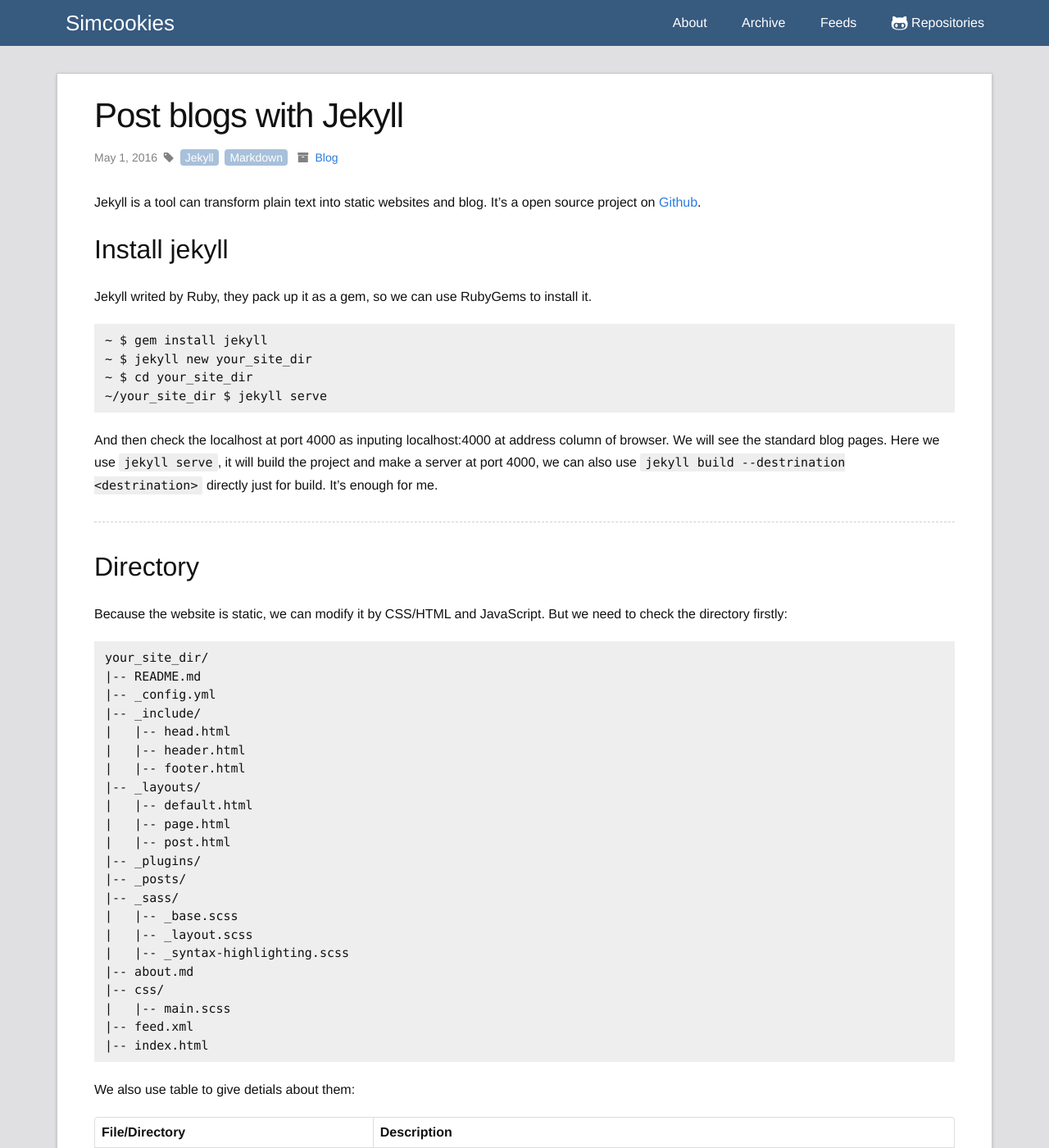
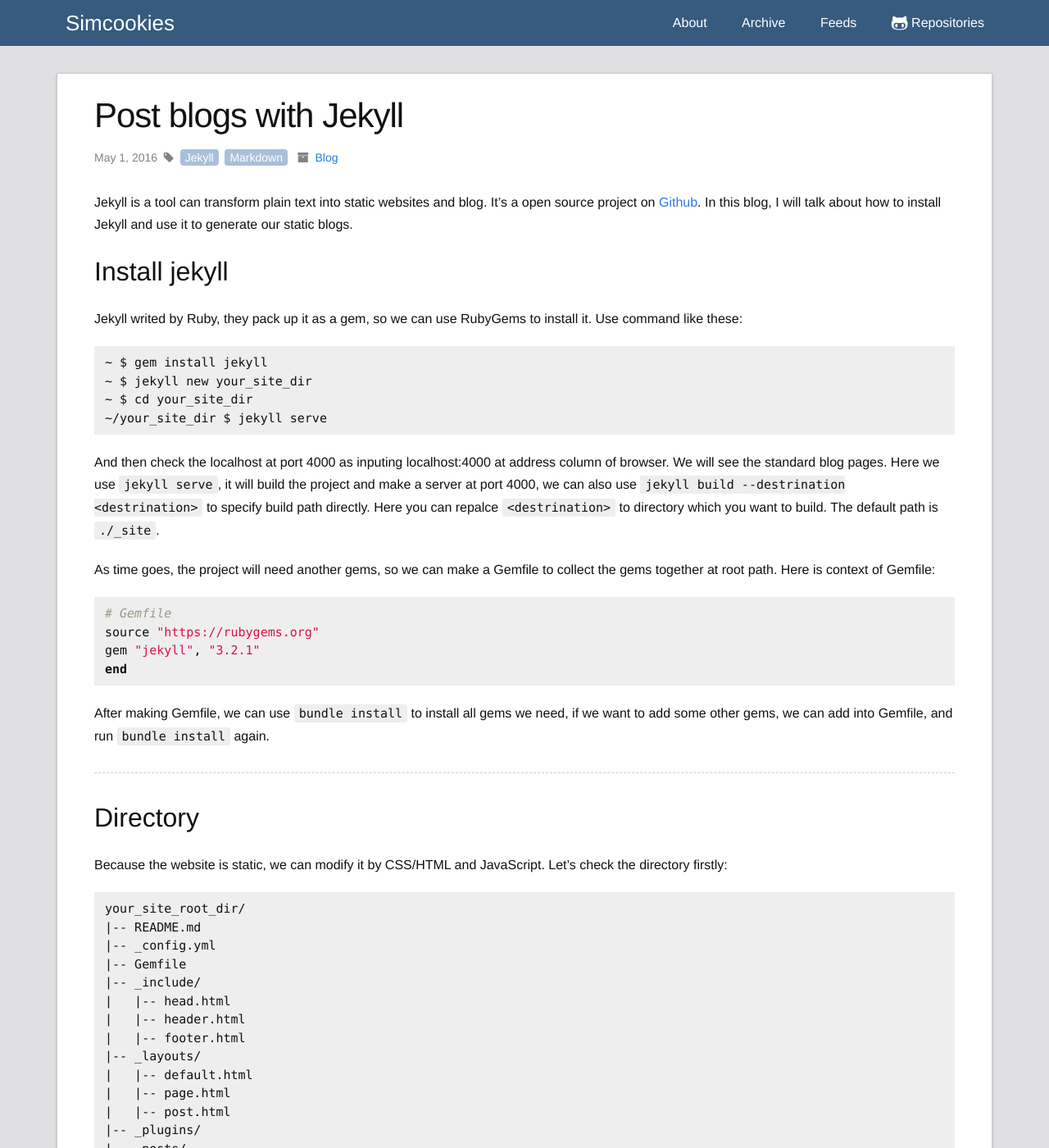
Before and after one commit to Simcookies/gitio, a Jekyll site: the page built from _posts/2016-05-01-deploy-first-blog-by-jekyll.markdown, in a window 1280 px wide and 1400 px high. Shown: the whole window at 82% size. Built offline with Jekyll 4.4.1, drawn with Linux system fonts in a browser that asks for light colours; nearby versions of some CDN libraries; comment, search, counter and statistics services are not loaded; some of the changed text lies outside the part shown.

Commit message:
Made some little modify

````diff
--- a/_config.yml
+++ b/_config.yml
@@ -31,5 +31,6 @@ paginate_path: "page:num"
 # Markdown settings
 markdown: kramdown
 kramdown:
-    input: GFM
+  input: GFM
+
 highlighter: rouge
--- a/_posts/2016-05-01-deploy-first-blog-by-jekyll.markdown
+++ b/_posts/2016-05-01-deploy-first-blog-by-jekyll.markdown
@@ -4,11 +4,11 @@ category: Blog
 tags: jekyll markdown
 ---
 
-Jekyll is a tool can transform plain text into static websites and blog. It's a open source project on [Github](https://github.com/jekyll/jekyll).
+Jekyll is a tool can transform plain text into static websites and blog. It's a open source project on [Github](https://github.com/jekyll/jekyll). In this blog, I will talk about how to install Jekyll and use it to generate our static blogs.
 
 ## Install jekyll
 
-Jekyll writed by Ruby, they pack up it as a gem, so we can use RubyGems to install it.
+Jekyll writed by Ruby, they pack up it as a gem, so we can use RubyGems to install it. Use command like these:
 
 ```
 ~ $ gem install jekyll
@@ -17,18 +17,30 @@ Jekyll writed by Ruby, they pack up it as a gem, so we can use RubyGems to insta
 ~/your_site_dir $ jekyll serve
 ```
 
-And then check the localhost at port 4000 as inputing localhost:4000 at address column of browser. We will see the standard blog pages. Here we use `jekyll serve`, it will build the project and make a server at port 4000, we can also use `jekyll build --destrination <destrination>` directly just for build. It's enough for me.
+And then check the localhost at port 4000 as inputing localhost:4000 at address column of browser. We will see the standard blog pages. Here we use `jekyll serve`, it will build the project and make a server at port 4000, we can also use `jekyll build --destrination <destrination>` to specify build path directly. Here you can repalce `<destrination>` to directory which you want to build. The default path is `./_site`.
+
+As time goes, the project will need another gems, so we can make a Gemfile to collect the gems together at root path. Here is context of Gemfile:
+
+```ruby
+# Gemfile
+source "https://rubygems.org"
+gem "jekyll", "3.2.1"
+end
+```
+
+After making Gemfile, we can use `bundle install` to install all gems we need, if we want to add some other gems, we can add into Gemfile, and run `bundle install` again.
 
 ---------------
 
 ## Directory
 
-Because the website is static, we can modify it by CSS/HTML and JavaScript. But we need to check the directory firstly:
+Because the website is static, we can modify it by CSS/HTML and JavaScript. Let's check the directory firstly:
 
 ```
-your_site_dir/
+your_site_root_dir/
 |-- README.md
 |-- _config.yml
+|-- Gemfile
 |-- _include/
 |   |-- head.html
 |   |-- header.html
@@ -49,11 +61,12 @@ your_site_dir/
 |-- feed.xml
 |-- index.html
 ```
-We also use table to give detials about them:
+Here I made a table to give detials about them:
 
 | File/Directory | Description |
 |----------------|-------------|
 |_config.yml | Stores configuration data. And it also can store global variables.|
+|Gemfile| I made it by myself (The lastest version Jekyll will make it for you) |
 |_include | These are the partials that can be mixed and matched by layouts and posts to facilitate reuse. |
 |_layouts | These are the templates that wrap posts. |
 |_post | Our post with markdown format |
@@ -65,7 +78,7 @@ We also use table to give detials about them:
 
 ## Configuration
 
-Almost all of configurations and global variables are stored in _config.yml, however I just need a little of them. The format of configuration should be like `option: value` or `variable: value`. For example, normally , we need config the site info, just do like this:
+Almost all of configurations and global variables are stored in _config.yml. The format of configuration should be like `option: value` or `variable: value`. For example, normally , we need config the site info, just do like this:
 
 ```ruby
 # Site settings
@@ -85,7 +98,21 @@ redcarpet:
     -[ something here ]
 ```
 
-The point is, whenever you modify the _config.yml, server needs to be restarted again or _site needs to be rebuild.
+If you set variables in _config.yml, you can use them in HTML as Liquid Language. For instance:
+
+{% raw %}
+```html
+<p>{{ github_username }}</p>
+```
+{% endraw %}
+
+It will turned into real HTML context:
+
+```html
+<p>your_github_username</p>
+```
+For more information about Liquid language, you can check [Jekyll offical docs site](https://jekyllrb.com/docs/home/).
+The point is, whenever you modify the _config.yml, server needs to be restarted again or `_site` needs to be rebuild.
 
 ----------
 
@@ -121,7 +148,7 @@ Use the jekyll to make own blog, and then we can focus on writting blogs. If we
 
 ## References
 
-> * Jekyll offical docs site: https://jekyllrb.com/docs/home/
-> * Jekyll GitHub repository souce code: https://github.com/jekyll/jekyll
-> * Markdown processer redcarpet: https://github.com/vmg/redcarpet
-> * Jekyll theme offical site: http://jekyllthemes.org/
+> * Jekyll offical docs site: <https://jekyllrb.com/docs/home/>
+> * Jekyll GitHub repository souce code: <https://github.com/jekyll/jekyll>
+> * Markdown processer redcarpet: <https://github.com/vmg/redcarpet>
+> * Jekyll theme offical site: <http://jekyllthemes.org/>
````
Also changed, not shown: _posts/2016-09-04-begin-wih-rails.markdown (+4 -4 lines).
